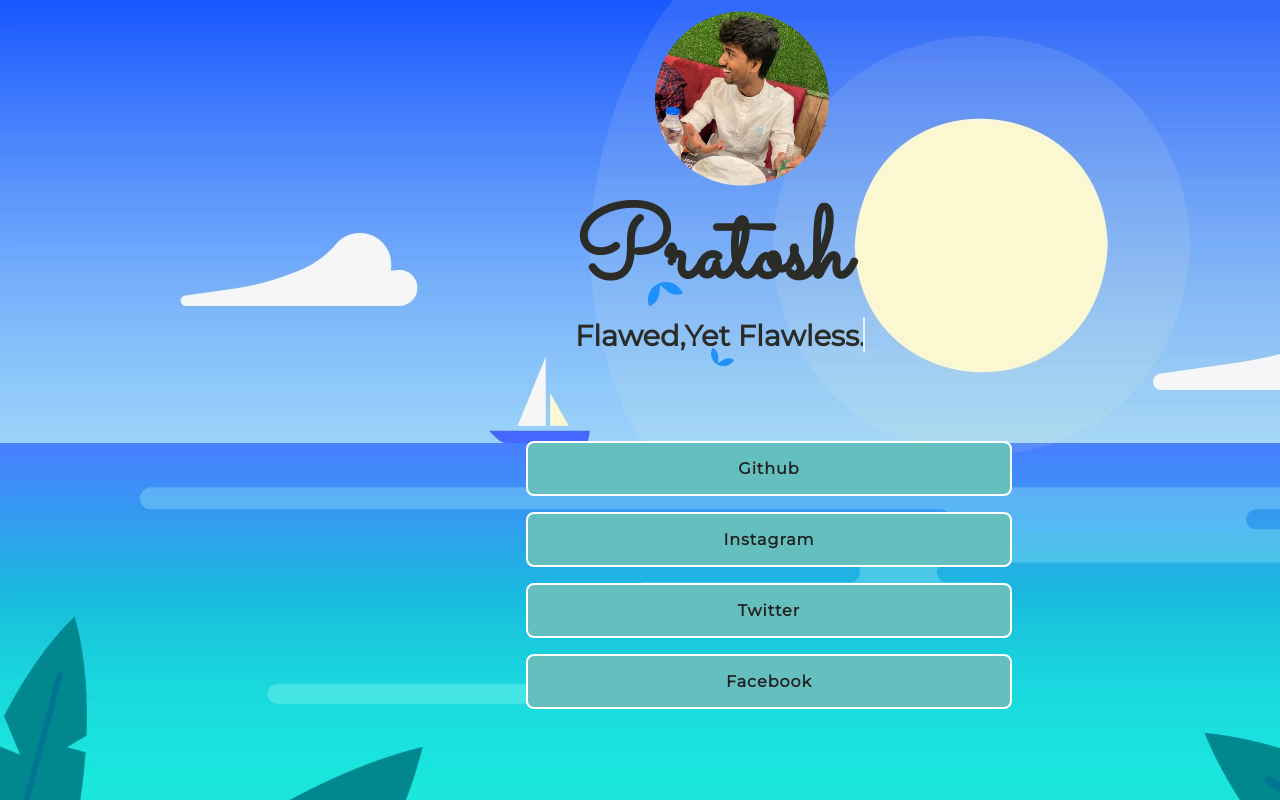
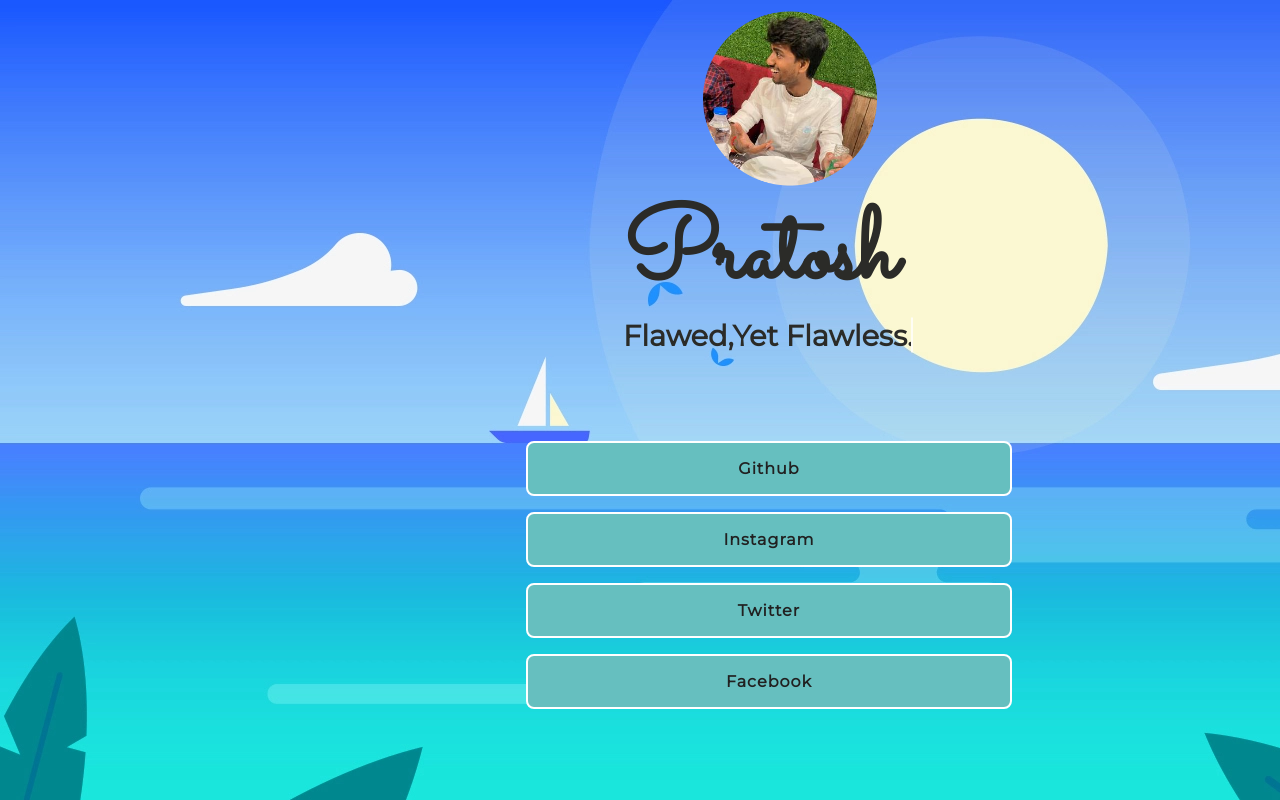
Before and after one commit to Pratosh22/LinkPlant, a plain HTML site: page index.html in a window 1280 px wide. Drawn offline with Linux system fonts and the light colour scheme; a web font is replaced by a local one.

Commit message:
Update styles.css

```diff
--- a/CSS/styles.css
+++ b/CSS/styles.css
@@ -39,7 +39,7 @@ h1 {
 .center {
   position: absolute;
   bottom: 48%;
-  left: 45%;
+  left: 48%;
   transform: translate(-50%, -50%);
 }
 
```
